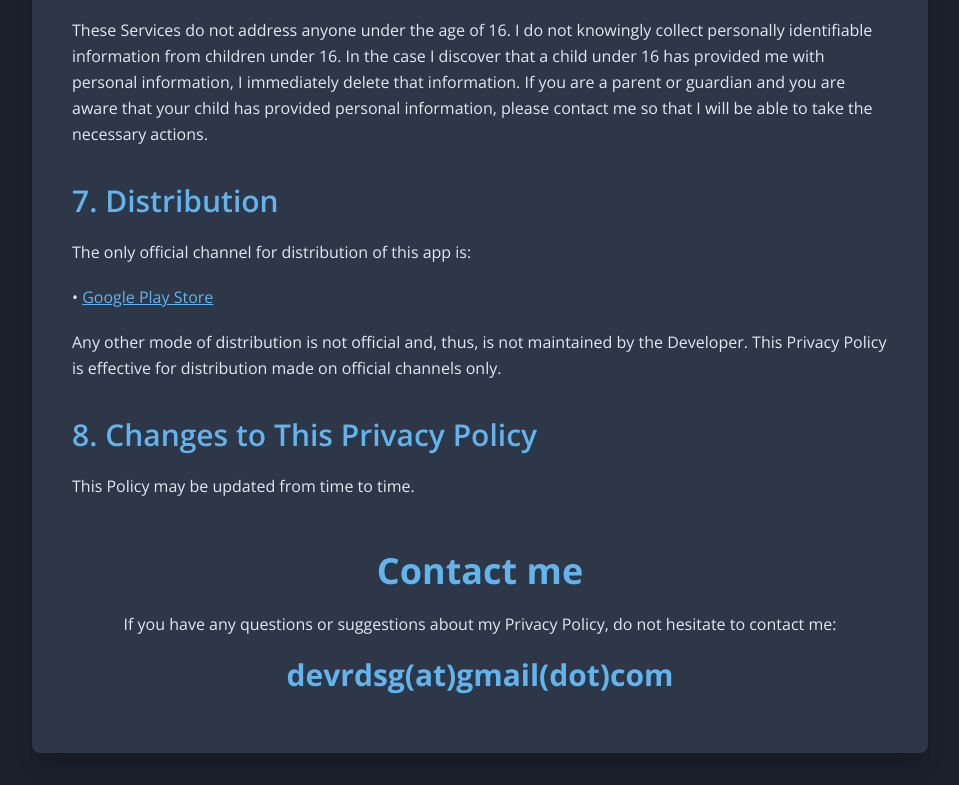
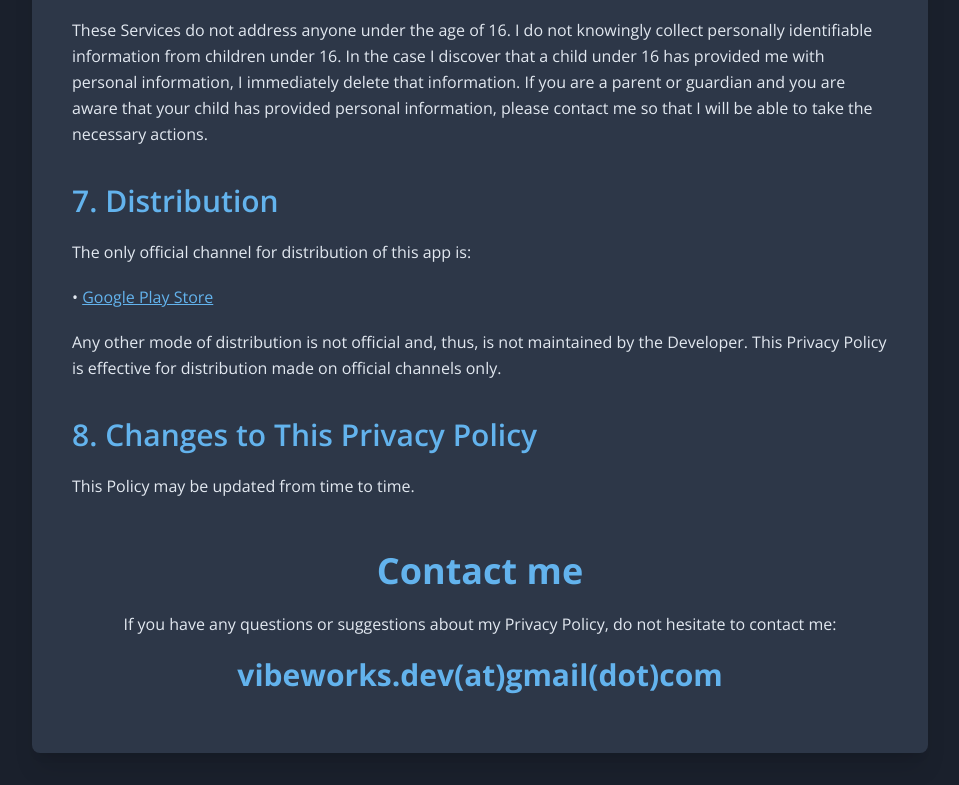
Before and after one commit to itamishi/italian_brainrot, a plain HTML site: page index.html in a window 1280 px wide. Shown: the part 3125-3910 px from the top of the page, without its empty margins (160-1119 px from the left). Drawn offline with nearby package versions, Linux system fonts and the light colour scheme.

Commit message:
Update index.html

```diff
--- a/index.html
+++ b/index.html
@@ -212,7 +212,7 @@
 
         <p class="mb-2 leading-relaxed text-center">
             If you have any questions or suggestions about my Privacy Policy, do not hesitate to contact me:
-            <h4 class="text-xl sm:text-2xl md:text-3xl font-bold text-accent-blue mt-3 text-center break-words">devrdsg(at)gmail(dot)com</h4>
+            <h4 class="text-xl sm:text-2xl md:text-3xl font-bold text-accent-blue mt-3 text-center break-words">vibeworks.dev(at)gmail(dot)com</h4>
         </p>
     </div>
 </body>
```
